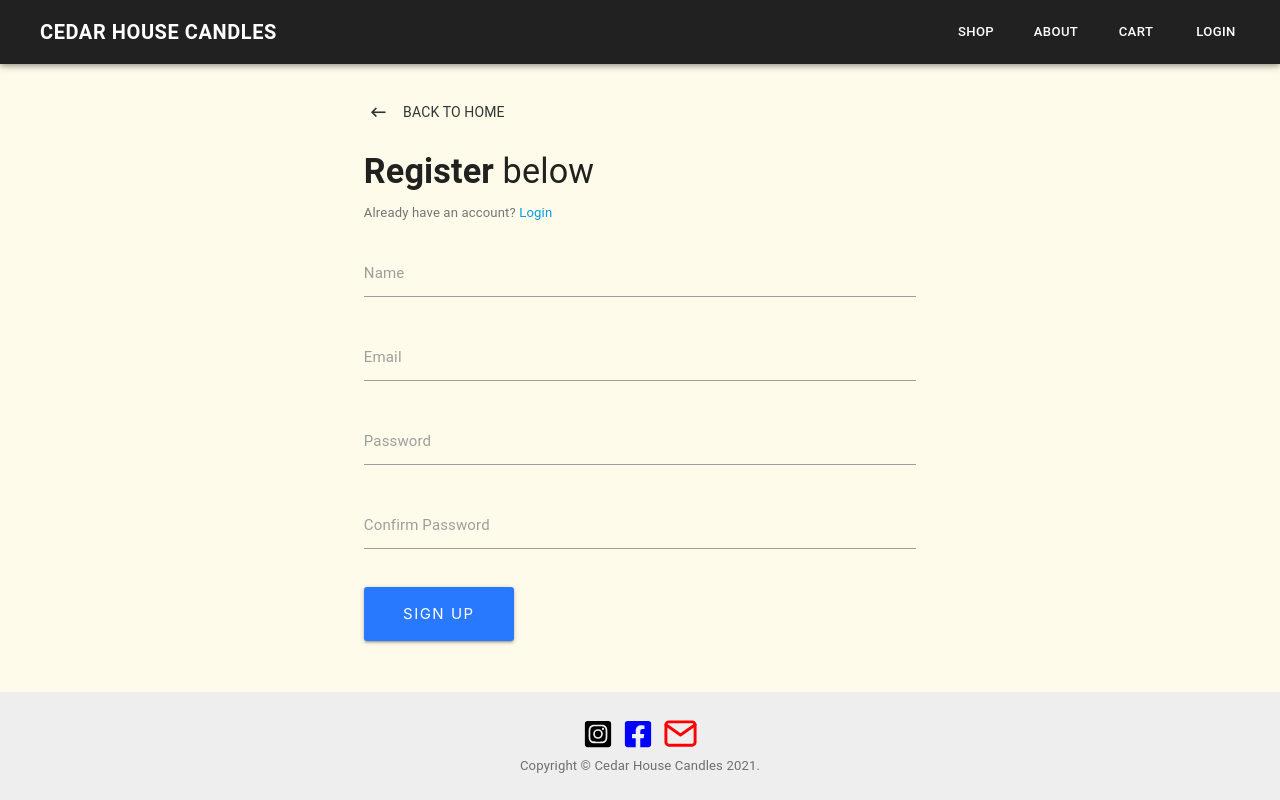
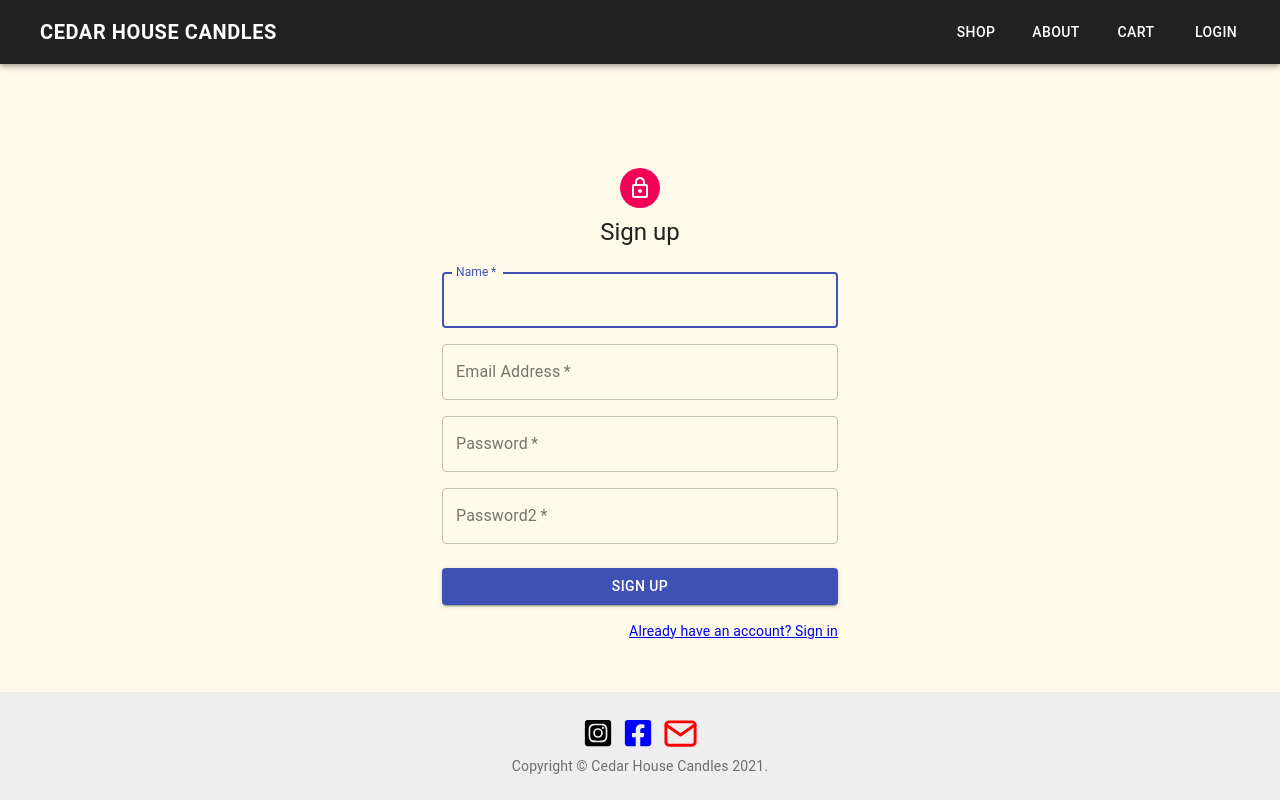
Before and after one commit to AndrewMorrow/cedar-house-candles, a React (Create React App) app in the folder client/: page /register in a window 1280 px wide. Built offline with nearby package versions, Linux system fonts and the light colour scheme.

Commit message:
change the sign in and register page to ui

```diff
--- a/client/public/index.html
+++ b/client/public/index.html
@@ -22,14 +22,7 @@
     -->
 
         <!-- Compiled and minified CSS -->
-        <link
-            rel="stylesheet"
-            href="https://cdnjs.cloudflare.com/ajax/libs/materialize/1.0.0/css/materialize.min.css"
-        />
-        <link
-            rel="stylesheet"
-            href="https://fonts.googleapis.com/icon?family=Material+Icons"
-        />
+
 
         <title>MERN Passport Template</title>
     </head>
@@ -48,6 +41,6 @@
     -->
 
         <!-- Compiled and minified JavaScript -->
-        <script src="https://cdnjs.cloudflare.com/ajax/libs/materialize/1.0.0/js/materialize.min.js"></script>
+
     </body>
 </html>
--- a/client/src/components/pages/Login.js
+++ b/client/src/components/pages/Login.js
@@ -1,10 +1,45 @@
 import React, { useEffect, useRef, useContext } from 'react';
+import Avatar from '@material-ui/core/Avatar';
+import Button from '@material-ui/core/Button';
+import CssBaseline from '@material-ui/core/CssBaseline';
+import TextField from '@material-ui/core/TextField';
+import FormControlLabel from '@material-ui/core/FormControlLabel';
+import Checkbox from '@material-ui/core/Checkbox';
 import { Link } from 'react-router-dom';
+import Grid from '@material-ui/core/Grid';
+import Box from '@material-ui/core/Box';
+import LockOutlinedIcon from '@material-ui/icons/LockOutlined';
+import Typography from '@material-ui/core/Typography';
+import { makeStyles } from '@material-ui/core/styles';
+import Container from '@material-ui/core/Container';
+import { loginUser, setErrors } from '../../store/actions/authActions';
 import { Store } from '../../store';
-import { loginUser, setErrors } from '../../store/actions/authActions';
 import classnames from 'classnames';
 
+const useStyles = makeStyles((theme) => ({
+    paper: {
+        marginTop: theme.spacing(8),
+        display: 'flex',
+        flexDirection: 'column',
+        alignItems: 'center',
+    },
+    avatar: {
+        margin: theme.spacing(1),
+        backgroundColor: theme.palette.secondary.main,
+    },
+    form: {
+        width: '100%', // Fix IE 11 issue.
+        marginTop: theme.spacing(1),
+    },
+    submit: {
+        margin: theme.spacing(3, 0, 2),
+    },
+}));
+
+
+
 const Login = (props) => {
+    const classes = useStyles();
     const { state, dispatch } = useContext(Store);
     const errors = state.error;
     const emailRef = useRef();
@@ -16,6 +51,8 @@ const Login = (props) => {
 
     const onSubmit = (e) => {
         e.preventDefault();
+
+        console.log(emailRef.current.value)
 
         dispatch(setErrors({ response: { data: {} } }));
 
@@ -29,87 +66,70 @@ const Login = (props) => {
 
     return (
         <main>
+            <Container component="main" maxWidth="xs">
+                <CssBaseline />
+                <div className={classes.paper}>
+                    <Avatar className={classes.avatar}>
+                        <LockOutlinedIcon />
+                    </Avatar>
+                    <Typography component="h1" variant="h5">
+                        Sign in
+                    </Typography>
+                    <form className={classes.form} noValidate onSubmit={onSubmit}>
+                        <TextField
+                            variant="outlined"
+                            margin="normal"
+                            required
+                            fullWidth
+                            type="email"
+                            id="email"
+                            label="Email Address"
+                            name="email"
+                            autoComplete="email"
+                            autoFocus
+                            inputRef={emailRef}
+                            error={errors.incorrect}
+                            className={classnames('', {
+                                invalid: errors.incorrect,
+                            })}
+                        />
+                        <TextField
+                            variant="outlined"
+                            margin="normal"
+                            required
+                            fullWidth
+                            name="password"
+                            label="Password"
+                            type="password"
+                            id="password"
+                            autoComplete="current-password"
+                            inputRef={passwordRef}
+                            error={errors.incorrect}
+                            className={classnames('', {
+                                invalid: errors.incorrect,
+                            })}
+                        />
 
-            <div className="container">
-                <div className="row" style={{ marginTop: '4rem' }}>
-                    <div className="col s8 offset-s2">
-                        <Link to="/" className="btn-flat waves-effect">
-                            <i className="material-icons left">
-                                keyboard_backspace
-                            </i>{' '}
-                            Back to home
-                        </Link>
-                        <div
-                            className="col s12"
-                            style={{ paddingLeft: '11.250px' }}
+                        <Button
+                            type="submit"
+                            fullWidth
+                            variant="contained"
+                            color="primary"
+                            className={classes.submit}
                         >
-                            <h4>
-                                <b>Login</b> below
-                            </h4>
-                            <p className="grey-text text-darken-1">
-                                Don't have an account?{' '}
-                                <Link to="/register">Register</Link>
-                            </p>
-                        </div>
-                        <form noValidate onSubmit={onSubmit}>
-                            <div className="input-field col s12">
-                                <input
-                                    ref={emailRef}
-                                    error={errors.incorrect}
-                                    name="email"
-                                    type="email"
-                                    className={classnames('', {
-                                        invalid: errors.incorrect,
-                                    })}
-                                />
+                            Sign In
+                        </Button>
+                        <Grid container>
+                            <Grid item>
+                                <Link to="/register" variant="body2">
+                                    {"Don't have an account? Sign Up"}
+                                </Link>
+                            </Grid>
+                        </Grid>
+                    </form>
+                </div>
 
-                                <label htmlFor="email">Email</label>
-
-                                <span className="red-text">
-                                    {errors.incorrect}
-                                </span>
-                            </div>
-
-                            <div className="input-field col s12">
-                                <input
-                                    ref={passwordRef}
-                                    error={errors.incorrect}
-                                    name="password"
-                                    type="password"
-                                    className={classnames('', {
-                                        invalid: errors.incorrect,
-                                    })}
-                                />
-                                <label htmlFor="password">Password</label>
-                            </div>
-
-                            <div className="col s12">
-                                <span className="red-text">
-                                    {errors.message}
-                                </span>
-                            </div>
-
-                            <div
-                                className="col s12"
-                                style={{ paddingLeft: '11.250px' }}
-                            >
-                                <button
-                                    className="btn btn-large waves-effect waves-light hoverable blue accent-3"
-                                    style={{
-                                        width: '150px',
-                                        borderRadius: '3px',
-                                        letterSpacing: '1.5px',
-                                        marginTop: '1rem',
-                                    }}
-                                    type="submit"
-                                >
-                                    Login
-                                </button>
-                            </div>
-                        </form>
-                    </div>
-                </div>
-            </div>
+            </Container>
         </main>
     );
 };
--- a/client/src/components/pages/Register.js
+++ b/client/src/components/pages/Register.js
@@ -1,16 +1,50 @@
 import React, { useEffect, useRef, useContext } from 'react';
+import Avatar from '@material-ui/core/Avatar';
+import Button from '@material-ui/core/Button';
+import CssBaseline from '@material-ui/core/CssBaseline';
+import TextField from '@material-ui/core/TextField';
+import FormControlLabel from '@material-ui/core/FormControlLabel';
+import Checkbox from '@material-ui/core/Checkbox';
 import { Link } from 'react-router-dom';
+import Grid from '@material-ui/core/Grid';
+import Box from '@material-ui/core/Box';
+import LockOutlinedIcon from '@material-ui/icons/LockOutlined';
+import Typography from '@material-ui/core/Typography';
+import { makeStyles } from '@material-ui/core/styles';
+import Container from '@material-ui/core/Container';
 import { Store } from '../../store';
 import { registerUser, setErrors } from '../../store/actions/authActions';
 import classnames from 'classnames';
 
+const useStyles = makeStyles((theme) => ({
+    paper: {
+        marginTop: theme.spacing(8),
+        display: 'flex',
+        flexDirection: 'column',
+        alignItems: 'center',
+    },
+    avatar: {
+        margin: theme.spacing(1),
+        backgroundColor: theme.palette.secondary.main,
+    },
+    form: {
+        width: '100%', // Fix IE 11 issue.
+        marginTop: theme.spacing(3),
+    },
+    submit: {
+        margin: theme.spacing(3, 0, 2),
+    },
+}));
+
 const Register = (props) => {
+    const classes = useStyles();
     const { state, dispatch } = useContext(Store);
     const errors = state.error;
     const nameRef = useRef();
     const emailRef = useRef();
     const passwordRef = useRef();
     const password2Ref = useRef();
+
 
     useEffect(() => {
         if (state.auth.isAuthenticated) props.history.push('/dashboard');
@@ -32,109 +66,109 @@ const Register = (props) => {
     };
 
     return (
-        <main>
-            <div className="container">
-                <div className="row">
-                    <div className="col s8 offset-s2">
-                        <Link to="/" className="btn-flat waves-effect">
-                            <i className="material-icons left">
-                                keyboard_backspace
-                            </i>{' '}
-                            Back to home
-                        </Link>
-                        <div
-                            className="col s12"
-                            style={{ paddingLeft: '11.250px' }}
-                        >
-                            <h4>
-                                <b>Register</b> below
-                            </h4>
-                            <p className="grey-text text-darken-1">
-                                Already have an account?{' '}
-                                <Link to="/login">Login</Link>
-                            </p>
-                        </div>
-                        <form noValidate onSubmit={onSubmit}>
-                            <div className="input-field col s12">
-                                <input
-                                    ref={nameRef}
+        <Container component="main" maxWidth="xs">
+            <CssBaseline />
+            <div className={classes.paper}>
+                <Avatar className={classes.avatar}>
+                    <LockOutlinedIcon />
+                </Avatar>
+                <Typography component="h1" variant="h5">
+                    Sign up
+                </Typography>
+                <form className={classes.form} noValidate onSubmit={onSubmit}>
+                    <Grid container spacing={2}>
+                        <Grid item xs={12} sm={12}>
+                            <TextField
+                                autoComplete="name"
+                                name="name"
+                                variant="outlined"
+                                required
+                                fullWidth
+                                id="name"
+                                label="Name"
+                                autoFocus
+                                inputRef={nameRef}
                                 error={errors.name}
-                                    name="name"
-                                    type="text"
                                 className={classnames('', {
                                     invalid: errors.name,
                                 })}
                             />
-                                <label htmlFor="name">Name</label>
-                                <span className="red-text">{errors.name}</span>
-                            </div>
-                            <div className="input-field col s12">
-                                <input
-                                    ref={emailRef}
+                        </Grid>
+
+                        <Grid item xs={12}>
+                            <TextField
+                                variant="outlined"
+                                required
+                                fullWidth
+                                id="email"
+                                label="Email Address"
+                                name="email"
+                                autoComplete="email"
+                                inputRef={emailRef}
                                 error={errors.email}
-                                    name="email"
                                 type="email"
                                 className={classnames('', {
                                     invalid: errors.email,
                                 })}
                             />
-                                <label htmlFor="email">Email</label>
-                                <span className="red-text">{errors.email}</span>
-                            </div>
-                            <div className="input-field col s12">
-                                <input
-                                    ref={passwordRef}
+                        </Grid>
+                        <Grid item xs={12}>
+                            <TextField
+                                variant="outlined"
+                                required
+                                fullWidth
+                                name="password"
+                                label="Password"
+                                type="password"
+                                id="password"
+                                autoComplete="current-password"
+                                inputRef={passwordRef}
                                 error={errors.password}
-                                    name="password"
                                 type="password"
                                 className={classnames('', {
                                     invalid: errors.password,
                                 })}
                             />
-                                <label htmlFor="password">Password</label>
-                                <span className="red-text">
-                                    {errors.password}
-                                </span>
-                            </div>
-                            <div className="input-field col s12">
-                                <input
-                                    ref={password2Ref}
+                        </Grid>
+                        <Grid item xs={12}>
+                            <TextField
+                                variant="outlined"
+                                required
+                                fullWidth
+                                name="password2"
+                                label="Password2"
+                                type="password2"
+                                id="password2"
+                                autoComplete="current-password2"
+                                inputRef={password2Ref}
                                 error={errors.password2}
-                                    name="password2"
                                 type="password"
                                 className={classnames('', {
                                     invalid: errors.password2,
                                 })}
                             />
-                                <label htmlFor="password2">
-                                    Confirm Password
-                                </label>
-                                <span className="red-text">
-                                    {errors.password2}
-                                </span>
-                            </div>
-                            <div
-                                className="col s12"
-                                style={{ paddingLeft: '11.250px' }}
-                            >
-                                <button
-                                    className="btn btn-large waves-effect waves-light hoverable blue accent-3"
-                                    style={{
-                                        width: '150px',
-                                        borderRadius: '3px',
-                                        letterSpacing: '1.5px',
-                                        marginTop: '1rem',
-                                    }}
+                        </Grid>
+
+                    </Grid>
+                    <Button
                         type="submit"
+                        fullWidth
+                        variant="contained"
+                        color="primary"
+                        className={classes.submit}
                     >
                         Sign Up
-                                </button>
-                            </div>
+                    </Button>
+                    <Grid container justify="flex-end">
+                        <Grid item>
+                            <Link to="/login" variant="body2">
+                                Already have an account? Sign in
+                            </Link>
+                        </Grid>
+                    </Grid>
                 </form>
             </div>
-                </div>
-            </div>
-        </main>
+        </Container>
     );
 };
 
--- a/client/src/components/subComponents/Checkout.js
+++ b/client/src/components/subComponents/Checkout.js
@@ -47,10 +47,25 @@ const useStyles = makeStyles((theme) => ({
     buttons: {
         display: "flex",
         justifyContent: "flex-end",
+
     },
     button: {
         marginTop: theme.spacing(3),
         marginLeft: theme.spacing(1),
+        color: 'white',
+        backgroundColor: 'black',
+        '&:focus': {
+            backgroundColor: 'black',
+            color: 'white',
+        },
+        '&hover': {
+            backgroundColor: 'black',
+            opacity: 0
+        },
+        '&active': {
+            backgroundColor: 'black'
+        }
+
     },
 }));
 
```
Lines whose indentation alone changed are shown as unchanged.
